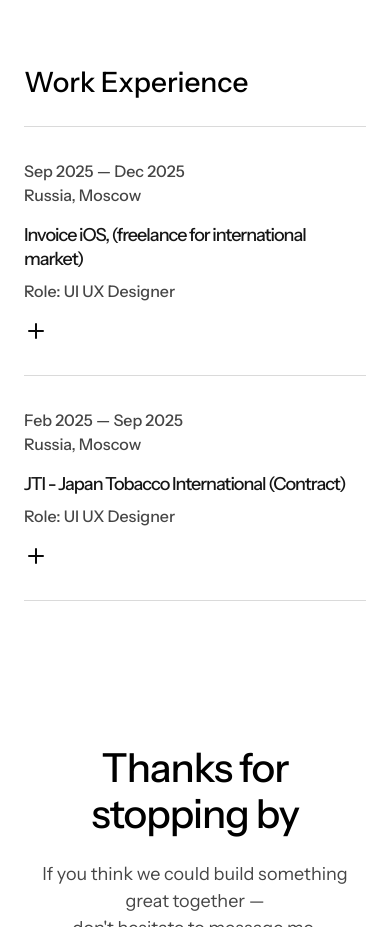
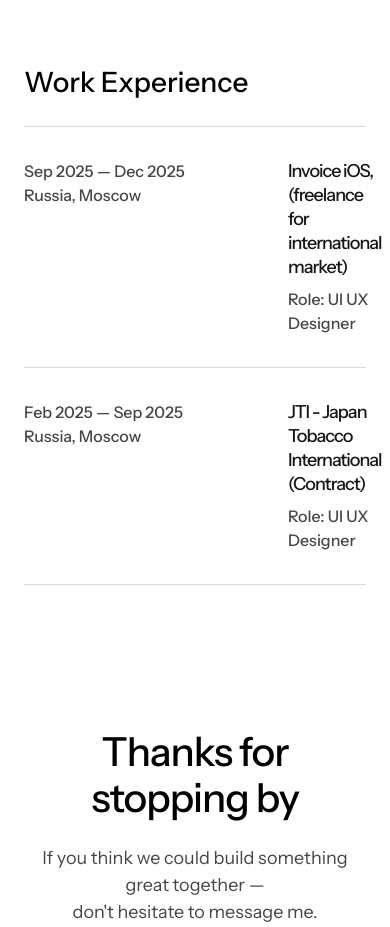
Before and after one commit to mashadawidenko/Portfolio, a React (Vite) app: page / in a window 390 px wide. Shown: the part 3920-4847 px from the top of the page. Built offline with nearby package versions, Linux system fonts and the light colour scheme.

Commit message:
expierance

```diff
--- a/src/Home/app/components/WorkExperience.tsx
+++ b/src/Home/app/components/WorkExperience.tsx
@@ -16,7 +16,7 @@
 const experiences: ExperienceItem[] = [
   {
     id: 1,
-    dateRange: "Sep 2025 \u2014 Dec 2025",
+    dateRange: "Sep 2025 — Dec 2025",
     location: "Russia, Moscow",
     title: "Invoice iOS, (freelance for international market)",
     role: "Role: UI UX Designer",
@@ -38,7 +38,7 @@
   },
   {
     id: 2,
-    dateRange: "Feb 2025 \u2014 Sep 2025",
+    dateRange: "Feb 2025 — Sep 2025",
     location: "Russia, Moscow",
     title: "JTI - Japan Tobacco International (Contract)",
     role: "Role: UI UX Designer",
@@ -67,10 +67,16 @@
     <div className="border-t border-[#dadada]">
       <button
         onClick={() => setIsOpen(!isOpen)}
-        className="w-full py-8 md:py-10 flex flex-col md:flex-row items-start md:items-center justify-between gap-4 cursor-pointer text-left"
+        className="w-full py-8 md:py-10 cursor-pointer text-left"
       >
-        <div className="flex flex-col md:flex-row items-start md:items-start gap-4 md:gap-0 md:w-[50%]">
-          <div className="md:w-[240px] shrink-0">
+        {/* ОДНА ГОРИЗОНТАЛЬНАЯ ЛИНИЯ НА ДЕСКТОПЕ */}
+        <div className="flex items-center justify-between gap-8">
+
+          {/* ЛЕВАЯ ЧАСТЬ: Дата + Описание */}
+          <div className="flex gap-16 lg:gap-24 flex-1">
+
+            {/* 1. Дата (фиксированная ширина 240px) */}
+            <div className="w-[200px] md:w-[240px] shrink-0">
               <p className="font-['Instrument_Sans',sans-serif] text-[#454545] text-[16px] leading-[24px]">
                 {item.dateRange}
               </p>
@@ -78,7 +84,9 @@
                 {item.location}
               </p>
             </div>
-          <div className="flex flex-col gap-2 md:ml-auto">
+
+            {/* 2. Название и роль (занимает остальное место) */}
+            <div className="flex flex-col gap-2 flex-1">
               <p className="font-['Instrument_Sans',sans-serif] font-medium text-[#161616] text-[18px] md:text-[20px] leading-[24px] tracking-[-1px]">
                 {item.title}
               </p>
@@ -87,8 +95,11 @@
               </p>
             </div>
           </div>
+
+          {/* 3. Плюс (всегда справа) */}
           <div className="shrink-0">
             {isOpen ? <Minus size={24} /> : <Plus size={24} />}
+          </div>
         </div>
       </button>
 
@@ -101,7 +112,7 @@
             transition={{ duration: 0.4, ease: "easeInOut" }}
             className="overflow-hidden"
           >
-            <div className="pb-10 md:pl-[240px]">
+            <div className="pb-10 md:pl-[304px]">
               {item.projectInfo && (
                 <div className="mb-6 flex flex-col gap-1">
                   {item.projectInfo.map((info) => (
@@ -130,7 +141,7 @@
 export function WorkExperience() {
   return (
     <section className="py-16 md:py-20">
-      <div className="max-w-[1600px] mx-auto px-6 md:px-10 lg:px-[160px]">
+      <div className="max-w-[1600px] mx-auto px-6 md:px-10 lg:px-[0px]">
         <AnimatedSection>
           <h2 className="font-['Instrument_Sans',sans-serif] font-medium text-black text-[28px] md:text-[32px] leading-[40px] capitalize mb-6">
             Work Experience
```
Lines whose indentation alone changed are shown as unchanged.
